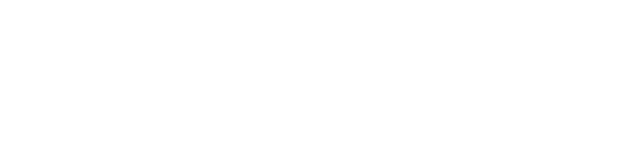
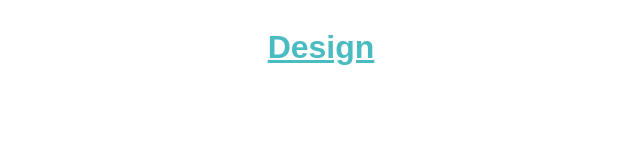
Before and after one commit to NathalieSaillo/Projektet-Saftiga-Granadas, a plain HTML site: page amneSida/amneResultatSida.html in a window 1280 px wide. Shown: the whole page, without its empty margins (327-967 px from the left). Drawn offline with Linux system fonts and the light colour scheme.

Commit message:
Created a rubrik for the webpage

```diff
--- a/amneSida/amneResultatSida.html
+++ b/amneSida/amneResultatSida.html
@@ -0,0 +1,16 @@
+<!DOCTYPE html>
+<html lang="en">
+<head>
+    <meta charset="UTF-8">
+    <meta http-equiv="X-UA-Compatible" content="IE=edge">
+    <meta name="viewport" content="width=device-width, initial-scale=1.0">
+    <link rel="stylesheet" href="amneSida.css">
+    <title>Ämne Resultat</title>
+</head>
+<body>
+    <div id="wrapper">
+        <h1 id="amneRubrik">Design</h1>
+    </div>
+
+</body>
+</html>
--- a/amneSida/amneSida.css
+++ b/amneSida/amneSida.css
@@ -7,6 +7,18 @@
 body {
     height: 100vh;
     width: 100vw;
+}
+
+#wrapper {
+    display: flex;
+    justify-content: center;
+    align-items: center;
+}
+
+#amneRubrik {
+    font-family: 'PT sans', sans-serif;
+    text-decoration: underline;
+    color: var(--main-color);
 }
 
 #val-boxar {
```
